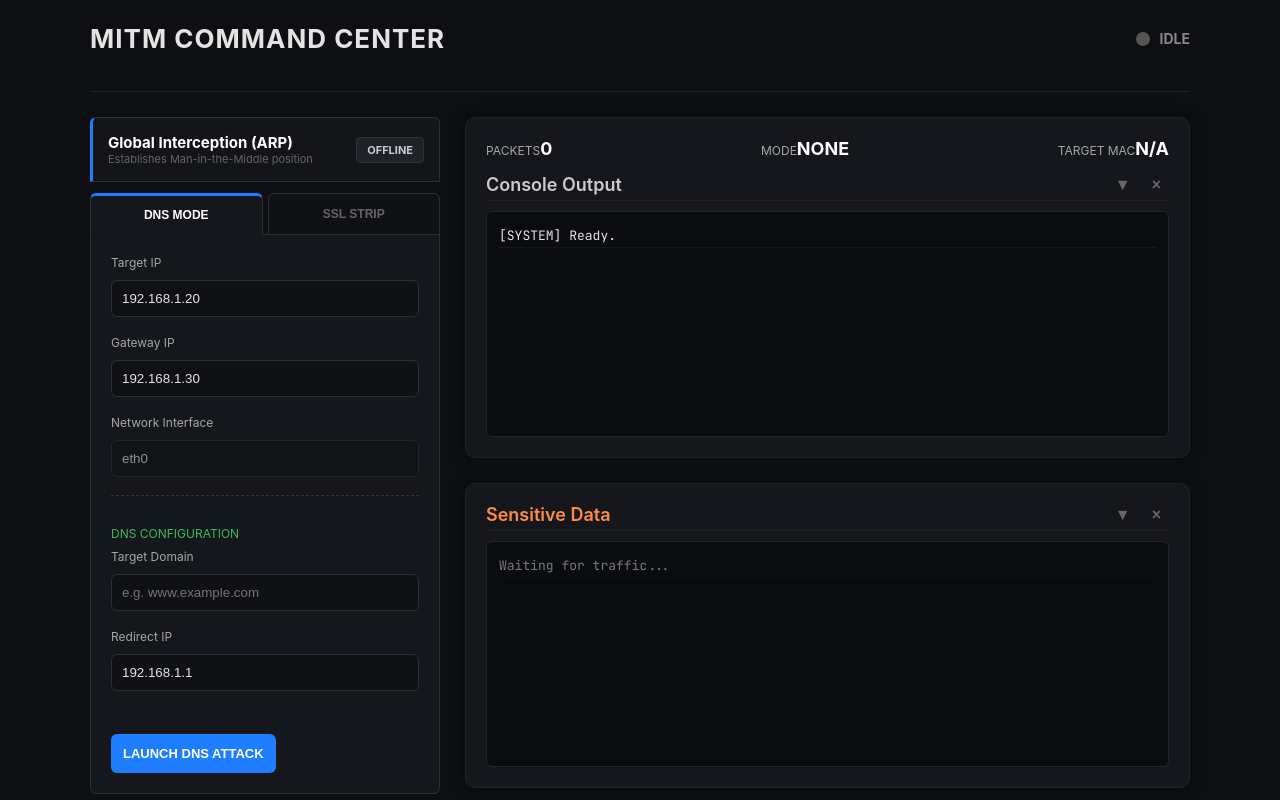
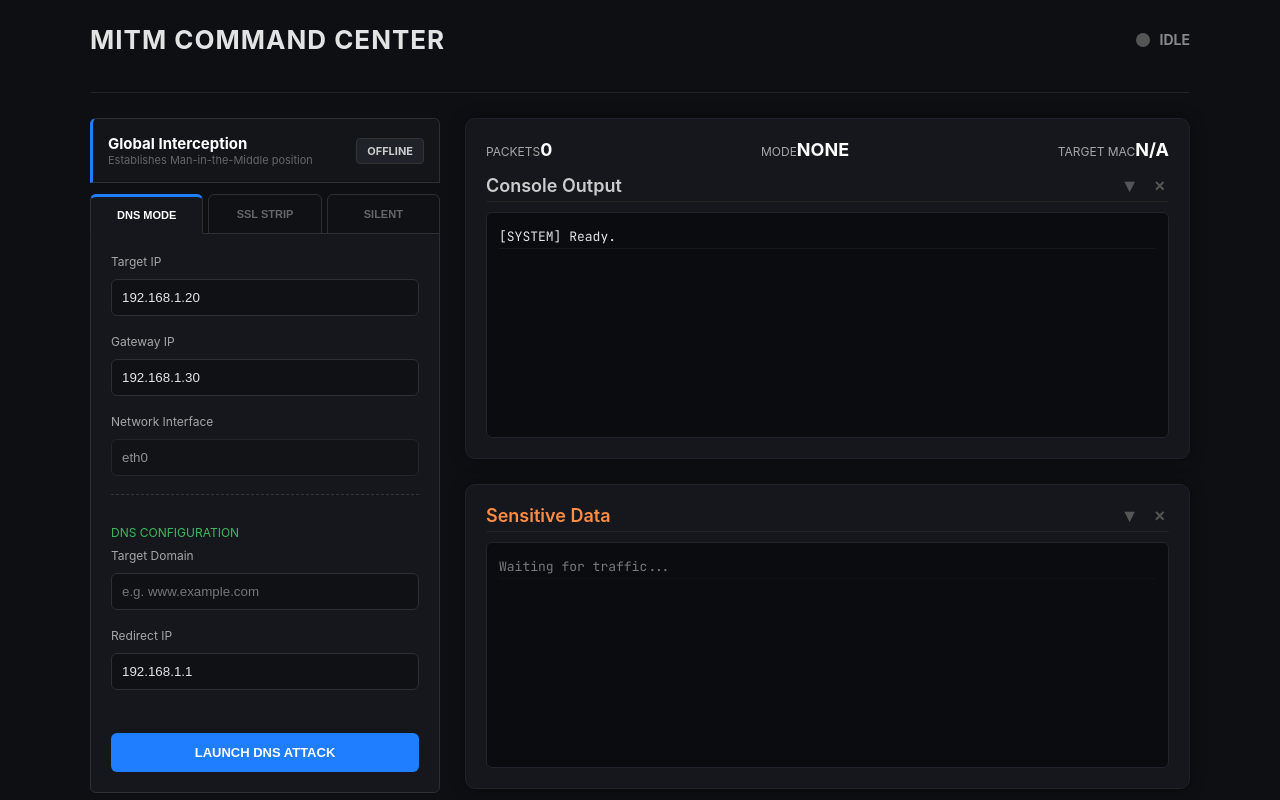
Before and after one commit to khristov8000/arp-dns-analysis-toolkit, a Flask app: page / in a window 1280 px wide. Run offline with Flask 3, Linux system fonts and the light colour scheme.

Commit message:
Silent Mode

```diff
--- a/app/templates/index.html
+++ b/app/templates/index.html
@@ -6,9 +6,7 @@
     <link rel="stylesheet" href="{{ url_for('static', filename='style.css') }}">
     <link href="https://fonts.googleapis.com/css2?family=JetBrains+Mono:wght@400;700&display=swap" rel="stylesheet">
     <style>
-        /* --- UPDATED STYLES --- */
-
-        /* ARP Header */
+        /* Existing styles... plus specific tweaks for 3 tabs */
         .arp-header {
             background: #131518;
             border: 1px solid #2b2f36;
@@ -18,77 +16,63 @@
             display: flex;
             justify-content: space-between;
             align-items: center;
-            margin-bottom: 10px; /* Added spacing between header and tabs */
+            margin-bottom: 10px;
         }
-
         .arp-status-badge {
-            background: #1f2229;
-            color: #ccc;
-            padding: 5px 10px;
-            border-radius: 4px;
-            font-size: 11px;
-            font-weight: bold;
-            border: 1px solid #333;
+            background: #1f2229; color: #ccc; padding: 5px 10px;
+            border-radius: 4px; font-size: 11px; font-weight: bold; border: 1px solid #333;
         }
-
-        /* BOXY TABS DESIGN */
-        .tab-bar {
-            display: flex;
-            gap: 5px; /* Space between tabs */
-            background: transparent;
-            border: none;
-            margin-bottom: 0;
+        .tab-bar { display: flex; gap: 5px; background: transparent; border: none; margin-bottom: 0; }
+        .tab-btn {
+            flex: 1; padding: 12px; background: #0f1115; border: 1px solid #2b2f36;
+            color: #666; font-weight: bold; font-size: 11px; cursor: pointer;
+            transition: 0.2s; text-transform: uppercase; border-radius: 6px 6px 0 0;
+            position: relative; top: 1px;
         }
-
-        .tab-btn {
-            flex: 1;
-            padding: 12px;
-            background: #0f1115;
-            border: 1px solid #2b2f36;
-            color: #666;
-            font-weight: bold;
-            font-size: 12px;
-            cursor: pointer;
-            transition: 0.2s;
-            text-transform: uppercase;
-            border-radius: 6px 6px 0 0; /* Rounded top corners only */
-            position: relative;
-            top: 1px; /* Overlap border slightly */
+        .tab-btn.active {
+            color: #fff; background: #15171c; border-color: #2b2f36;
+            border-bottom: 1px solid #15171c; border-top: 3px solid #1f7dff;
         }
-
-        .tab-btn.active {
-            color: #fff;
-            background: #15171c; /* Matches config panel */
-            border-color: #2b2f36;
-            border-bottom: 1px solid #15171c; /* Hide bottom border to merge */
-            border-top: 3px solid #1f7dff; /* Accent top */
+        .tab-btn:hover:not(.active) { background: #1a1c21; color: #999; }
+        .config-panel {
+            background: #15171c; padding: 20px; border: 1px solid #2b2f36;
+            border-radius: 0 0 6px 6px; border-top: 1px solid #2b2f36;
         }
-
-        .tab-btn:hover:not(.active) { background: #1a1c21; color: #999; }
-
-        /* Config Panel Body */
-        .config-panel {
-            background: #15171c;
-            padding: 20px;
-            border: 1px solid #2b2f36;
-            border-radius: 0 0 6px 6px; /* Rounded bottom corners */
-            border-top: 1px solid #2b2f36; /* Ensure distinct separation from inactive tabs */
-        }
-
-        /* Utilities */
         .hidden { display: none; }
         .divider { border-top: 1px dashed #333; margin: 15px 0; padding-top: 15px; }
-
-        /* SSL Info Box */
         .info-text {
-            font-size: 13px;
-            color: #888;
-            line-height: 1.5;
-            background: #0f1115;
-            padding: 10px;
-            border-radius: 4px;
-            border: 1px solid #222;
+            font-size: 13px; color: #888; line-height: 1.5;
+            background: #0f1115; padding: 10px; border-radius: 4px; border: 1px solid #222;
         }
+        /* Window Controls CSS */
+        .panel-header { display: flex; justify-content: space-between; align-items: center; border-bottom: 1px solid #222; margin-bottom: 10px; padding-bottom: 5px; }
+        .window-controls { display: flex; gap: 8px; }
+        .win-btn { background: none; border: none; color: #555; font-size: 18px; font-weight: bold; cursor: pointer; padding: 0 4px; outline: none; transition: color 0.2s; }
+        .win-btn:hover { color: #fff; }
+        .clear-btn:hover { color: #ff4f4f; }
+        .console { transition: all 0.3s ease; max-height: 200px; opacity: 1; overflow-y: auto; background: #0b0c0f; padding: 12px; border-radius: 6px; font-family: "JetBrains Mono", monospace; font-size: 13px; border: 1px solid #21242c; }
+        .console.collapsed { max-height: 0; opacity: 0; padding: 0; border: none; }
+        .log-entry { padding: 3px 0; border-bottom: 1px solid #15171c; }
+        .log-entry.success { color: #4cff79; } .log-entry.warning { color: #ffd86b; } .log-entry.error { color: #ff4f4f; }
+        .intercept-entry { border-left: 3px solid #ff8c42; padding-left: 8px; }
+        /* Layout */
+        body { margin: 0; font-family: "Inter", sans-serif; background: #0d0f12; color: #e3e3e3; height: 100vh; display: flex; justify-content: center; align-items: center; }
+        .container { width: 90%; max-width: 1100px; margin: auto; }
+        .topbar { display: flex; justify-content: space-between; align-items: center; padding-bottom: 20px; border-bottom: 1px solid #1f2229; margin-bottom: 25px; }
+        .title { font-size: 26px; font-weight: 700; letter-spacing: 1px; }
+        .status-display { display: flex; align-items: center; gap: 10px; }
+        .status-dot { width: 14px; height: 14px; border-radius: 50%; background: #555; }
+        .status-text { font-weight: bold; font-size: 14px; color: #888; }
+        .status-text.running { color: #4cff79; } .status-dot.running { background: #4cff79; box-shadow: 0 0 10px #4cff79; }
+        .grid { display: grid; grid-template-columns: 350px auto; gap: 25px; }
+        .right-column { display: flex; flex-direction: column; gap: 25px; }
+        .panel { background: #15171c; padding: 20px; border-radius: 10px; border: 1px solid #1f2229; box-shadow: 0 0 15px rgba(0,0,0,0.4); }
+        .input-group { margin-bottom: 18px; } label { font-size: 12px; opacity: 0.7; display: block; margin-bottom: 5px; }
+        input[type="text"] { width: 100%; padding: 10px; background: #0f1115; border: 1px solid #2b2f36; border-radius: 6px; color: #e3e3e3; margin-top: 5px; box-sizing: border-box; }
+        .disabled { background: #131518; opacity: 0.6; cursor: not-allowed; }
+        .btn { width: 100%; padding: 12px; font-weight: 600; border-radius: 6px; cursor: pointer; border: none; text-transform: uppercase; font-size: 13px; }
+        .start { background: #1f7dff; color: white; } .stop { background: #ff3b3b; color: white; } .btn:hover { opacity: 0.85; }
+        .metrics { display: flex; justify-content: space-between; margin-bottom: 15px; } .metric-label { font-size: 12px; opacity: 0.7; text-transform: uppercase; } .metric-value { font-size: 18px; font-weight: bold; color: #fff; }
     </style>
 </head>
 
@@ -107,7 +91,7 @@
 
             <div class="arp-header">
                 <div>
-                    <div style="color:#fff; font-weight:bold; font-size:15px;">Global Interception (ARP)</div>
+                    <div style="color:#fff; font-weight:bold; font-size:15px;">Global Interception</div>
                     <div style="font-size:11px; color:#666;">Establishes Man-in-the-Middle position</div>
                 </div>
                 <div class="arp-status-badge">OFFLINE</div>
@@ -116,6 +100,7 @@
             <div class="tab-bar">
                 <button class="tab-btn active" onclick="switchTab('dns')">DNS Mode</button>
                 <button class="tab-btn" onclick="switchTab('ssl')">SSL Strip</button>
+                <button class="tab-btn" onclick="switchTab('silent')">Silent</button>
             </div>
 
             <div class="config-panel">
@@ -143,7 +128,7 @@
                         <label>Redirect IP</label>
                         <input type="text" id="dns_ip" value="192.168.1.1">
                     </div>
-                    <button id="launch-btn" class="btn start" onclick="toggleAttack()" style="margin-top: 25px;">LAUNCH DNS ATTACK</button>
+                    <button id="launch-btn-dns" class="btn start" onclick="toggleAttack()" style="margin-top: 25px;">LAUNCH DNS ATTACK</button>
                 </div>
 
                 <div id="ssl-content" class="hidden">
@@ -151,8 +136,24 @@
                     <label style="color: #ff8c42; margin-bottom: 8px; display:block;">SSL STRIP INFO</label>
                     <div class="info-text">
                         Actively attempts to downgrade HTTPS connections to plain HTTP for interception.
-                        </div>
-                    <button id="ssl-btn" class="btn start" onclick="toggleAttack()" style="margin-top: 25px;">LAUNCH SSL STRIP</button>
+                        <br><br>
+                        <strong style="color:#ff4f4f">Warning:</strong> Noisy attack.
+                    </div>
+                    <button id="launch-btn-ssl" class="btn start" onclick="toggleAttack()" style="margin-top: 25px;">LAUNCH SSL STRIP</button>
+                </div>
+
+                <div id="silent-content" class="hidden">
+                    <div class="divider"></div>
+                    <label style="color: #aaa; margin-bottom: 8px; display:block;">PASSIVE MONITORING</label>
+                    <div class="info-text" style="border-left: 3px solid #aaa;">
+                        Runs in <strong>Stealth Mode</strong>.
+                        <ul style="padding-left: 20px; margin: 5px 0;">
+                            <li>No ARP Spoofing</li>
+                            <li>No DNS Injection</li>
+                            <li>Listens to Broadcasts Only</li>
+                        </ul>
+                    </div>
+                    <button id="launch-btn-silent" class="btn start" onclick="toggleAttack()" style="margin-top: 25px; background: #555;">START MONITOR</button>
                 </div>
 
             </div>
@@ -207,17 +208,23 @@
         const tabs = document.querySelectorAll('.tab-btn');
         const dnsContent = document.getElementById('dns-content');
         const sslContent = document.getElementById('ssl-content');
+        const silentContent = document.getElementById('silent-content');
+
+        // Reset all
+        tabs.forEach(t => t.classList.remove('active'));
+        dnsContent.classList.add('hidden');
+        sslContent.classList.add('hidden');
+        silentContent.classList.add('hidden');
 
         if (mode === 'dns') {
             tabs[0].classList.add('active');
-            tabs[1].classList.remove('active');
             dnsContent.classList.remove('hidden');
-            sslContent.classList.add('hidden');
+        } else if (mode === 'ssl') {
+            tabs[1].classList.add('active');
+            sslContent.classList.remove('hidden');
         } else {
-            tabs[1].classList.add('active');
-            tabs[0].classList.remove('active');
-            sslContent.classList.remove('hidden');
-            dnsContent.classList.add('hidden');
+            tabs[2].classList.add('active');
+            silentContent.classList.remove('hidden');
         }
     }
 
@@ -228,7 +235,12 @@
         const dnsDomain = document.getElementById('dns_domain').value;
         const dnsIp = document.getElementById('dns_ip').value;
 
-        let actionStr = (currentTab === 'dns') ? 'start_dns' : 'start_sslstrip';
+        // Determine action based on Tab
+        let actionStr = '';
+        if (currentTab === 'dns') actionStr = 'start_dns';
+        else if (currentTab === 'ssl') actionStr = 'start_sslstrip';
+        else actionStr = 'start_silent';
+
         const finalAction = isRunning ? 'stop' : actionStr;
 
         const inputs = document.querySelectorAll('input:not(#interface_name)');
@@ -248,13 +260,6 @@
         }).then(() => setTimeout(updateDashboard, 500));
     }
 
-    function getLogClass(message) {
-        if (message.includes("SUCCESS") || message.includes("RESOLVED") || message.includes("ADDED")) return "success";
-        if (message.includes("WARNING") || message.includes("unreachable")) return "warning";
-        if (message.includes("ERROR") || message.includes("FATAL")) return "error";
-        return "";
-    }
-
     function updateDashboard() {
         fetch('/update').then(r => r.json()).then(data => {
             document.getElementById('packet_count').innerText = data.packets;
@@ -263,9 +268,16 @@
 
             isRunning = (data.state === "RUNNING");
 
-            const launchBtn = document.getElementById('launch-btn');
-            const sslBtn = document.getElementById('ssl-btn');
-            const activeBtn = (currentTab === 'dns') ? launchBtn : sslBtn;
+            // Manage Buttons Text/Color
+            const btnDns = document.getElementById('launch-btn-dns');
+            const btnSsl = document.getElementById('launch-btn-ssl');
+            const btnSilent = document.getElementById('launch-btn-silent');
+
+            // Which button is visible?
+            let activeBtn;
+            if (currentTab === 'dns') activeBtn = btnDns;
+            else if (currentTab === 'ssl') activeBtn = btnSsl;
+            else activeBtn = btnSilent;
 
             if (isRunning) {
                 activeBtn.innerText = "STOP ATTACK";
@@ -275,8 +287,17 @@
                 document.querySelector('.arp-status-badge').style.color = "#4cff79";
                 document.querySelector('.arp-status-badge').style.borderColor = "#4cff79";
             } else {
-                activeBtn.innerText = (currentTab === 'dns') ? "LAUNCH DNS ATTACK" : "LAUNCH SSL STRIP";
-                activeBtn.className = "btn start";
+                // Restore defaults
+                btnDns.innerText = "LAUNCH DNS ATTACK";
+                btnDns.className = "btn start";
+
+                btnSsl.innerText = "LAUNCH SSL STRIP";
+                btnSsl.className = "btn start";
+
+                btnSilent.innerText = "START MONITOR";
+                btnSilent.className = "btn start";
+                btnSilent.style.background = "#555"; // Special color for silent
+
                 document.querySelectorAll('.tab-btn').forEach(t => t.style.pointerEvents = "all");
                 document.querySelector('.arp-status-badge').innerText = "OFFLINE";
                 document.querySelector('.arp-status-badge').style.color = "#ccc";
@@ -289,26 +310,28 @@
             statusText.className = "status-text " + data.state.toLowerCase();
             statusDot.className = "status-dot " + data.state.toLowerCase();
 
+            // Logs Logic
             const consoleDiv = document.getElementById('console-output');
             consoleDiv.innerHTML = "";
             data.logs.slice().reverse().forEach(log => {
                 const div = document.createElement('div');
-                div.className = "log-entry " + getLogClass(log);
+                div.className = "log-entry";
+                if (log.includes("SUCCESS") || log.includes("RESOLVED")) div.classList.add("success");
+                if (log.includes("WARNING") || log.includes("unreachable")) div.classList.add("warning");
+                if (log.includes("ERROR") || log.includes("FATAL")) div.classList.add("error");
                 div.innerText = log;
                 consoleDiv.appendChild(div);
             });
 
+            // Intercepts Logic
             const dataDiv = document.getElementById('data_output');
             dataDiv.innerHTML = "";
             if (data.intercepted_data.length > 0) {
                 data.intercepted_data.slice().reverse().forEach(item => {
-                    let color = "#ff8c42";
-                    let border = "3px solid #ff8c42";
-                    if (item.type === "ALERT") { color = "#ff4f4f"; border = "3px solid #ff4f4f"; }
-
+                    let color = item.type === "ALERT" ? "#ff4f4f" : "#ff8c42";
                     const div = document.createElement('div');
                     div.className = "log-entry intercept-entry";
-                    div.style.borderLeft = border;
+                    div.style.borderLeft = `3px solid ${color}`;
                     div.innerHTML = `
                         <div style="font-size:11px; color:#555; display:flex; justify-content:space-between;">
                             <span>[${item.time}] ${item.src} &rarr; ${item.dst}</span>
@@ -325,16 +348,10 @@
     }
 
     function clearConsole(target) {
-        // Determine which action to send based on the target ID
         const actionType = (target === 'console-output') ? 'clear_logs' : 'clear_data';
-
-        // 1. Clear the UI immediately (Visual feedback)
         document.getElementById(target).innerHTML = '';
-
-        // 2. Tell the Backend to clear the memory
         fetch('/action', {
-            method: 'POST',
-            headers: {'Content-Type': 'application/json'},
+            method: 'POST', headers: {'Content-Type': 'application/json'},
             body: JSON.stringify({ action: actionType })
         });
     }
@@ -342,14 +359,9 @@
     function toggleConsole(id, btn) {
         const consoleDiv = document.getElementById(id);
         const isCollapsed = consoleDiv.classList.toggle('collapsed');
+        btn.style.transform = isCollapsed ? "rotate(-90deg)" : "rotate(0deg)";
+    }
 
-        // Rotate the arrow button
-        if (isCollapsed) {
-            btn.style.transform = "rotate(-90deg)";
-        } else {
-            btn.style.transform = "rotate(0deg)";
-        }
-    }
     setInterval(updateDashboard, 1000);
 </script>
 </body>
```
Also changed, not shown: app/__init__.py (+20 -22 lines), core/arp.py (+28 -14 lines), core/sniffer.py (+20 -3 lines), core/utils.py (+39 -15 lines).
